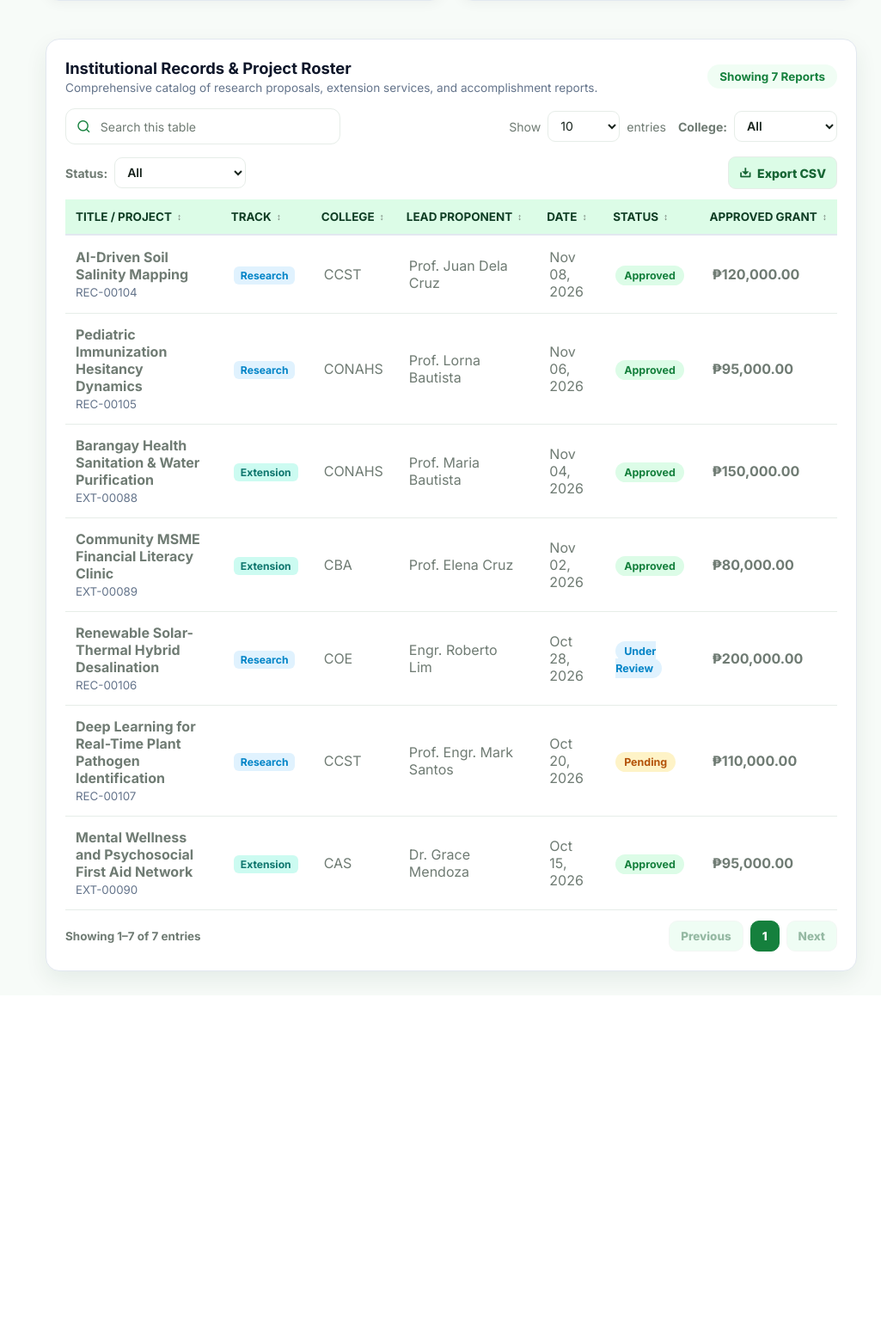
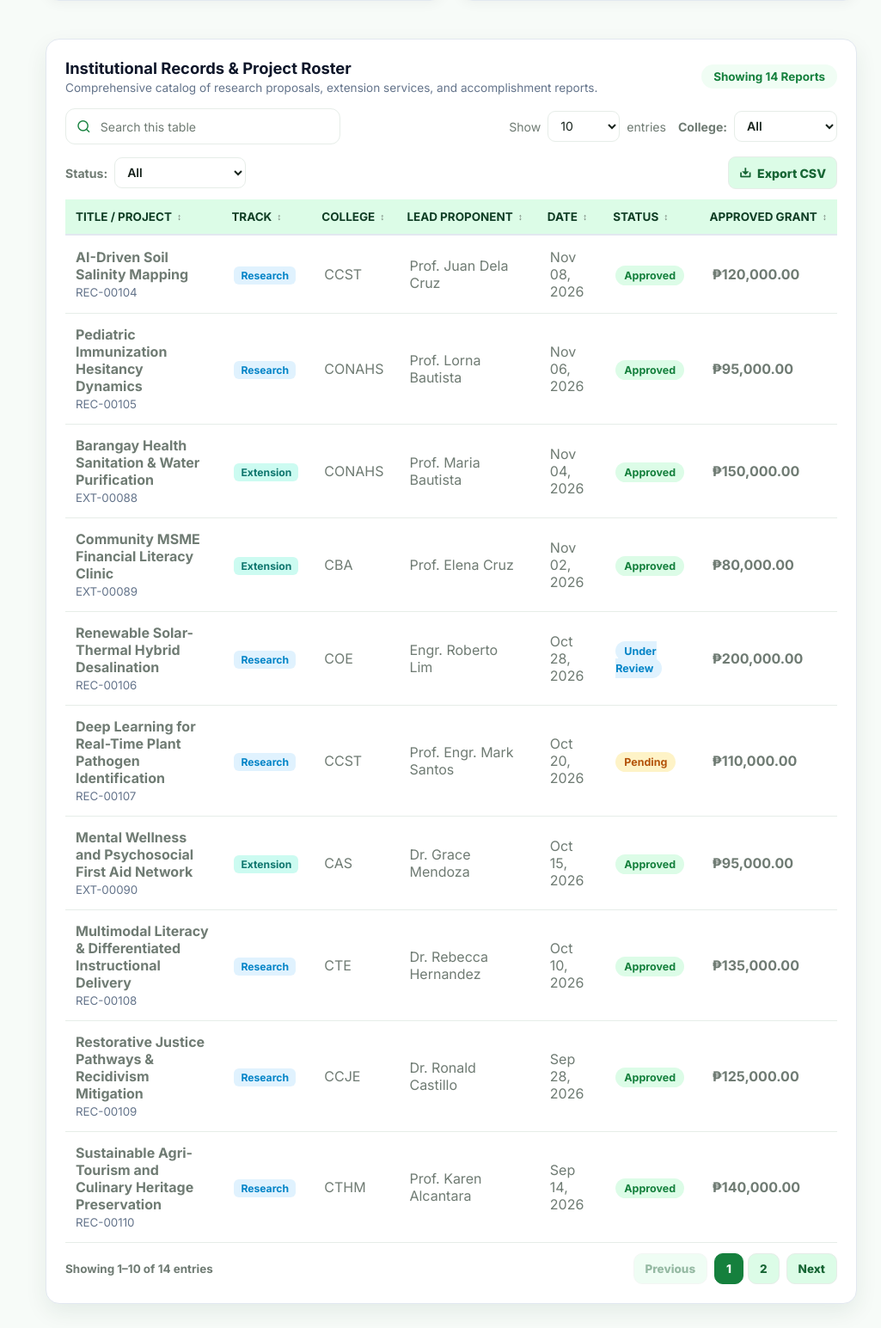
Before and after one commit to superdabs37-creator/ovpre, a PHP site: page /ovpre/admin-reports.html in a window 1280 px wide. Shown: the part 898-2443 px from the top of the page at 86% size, without its empty margins (255-1280 px from the left). Before the commit the page ends 2047 px from the top, so only its background shows below. Run offline with PHP 8.4, Linux system fonts and the light colour scheme; some libraries are stand-ins or nearby versions.

Commit message:
feat(departments): populate missing colleges and departments in filters and forms

```diff
--- a/admin-documents.html
+++ b/admin-documents.html
@@ -909,6 +909,10 @@
                         <option value="College of Agriculture">College of Agriculture</option>
                         <option value="College of Arts and Sciences">College of Arts and Sciences</option>
                         <option value="College of Teacher Education">College of Teacher Education</option>
+                        <option value="College of Criminal Justice Education">College of Criminal Justice Education</option>
+                        <option value="College of Tourism and Hospitality Management">College of Tourism and Hospitality Management</option>
+                        <option value="College of Public Administration and Governance">College of Public Administration and Governance</option>
+                        <option value="College of Human Kinetics">College of Human Kinetics</option>
                     </select>
                 </label>
                 <label class="field"><span>Select File (PDF, DOCX up to 15 MB)</span>
--- a/admin-reports.html
+++ b/admin-reports.html
@@ -137,6 +137,12 @@
                                 <option value="CAS">College of Arts and Sciences (CAS)</option>
                                 <option value="CBA">College of Business and Accountancy (CBA)</option>
                                 <option value="CTE">College of Teacher Education (CTE)</option>
+                                <option value="CCJE">College of Criminal Justice Education (CCJE)</option>
+                                <option value="CTHM">College of Tourism and Hospitality Management (CTHM)</option>
+                                <option value="CPAG">College of Public Administration and Governance (CPAG)</option>
+                                <option value="CHK">College of Human Kinetics (CHK)</option>
+                                <option value="CA">College of Agriculture (CA)</option>
+                                <option value="OVPRE">Office of the Vice President for Research and Extension (OVPRE)</option>
                             </select>
                         </div>
                         <div>
@@ -235,7 +241,7 @@
                             <p style="margin: 0; font-size: 0.85rem; color: #64748b;">Comprehensive catalog of research proposals, extension services, and accomplishment reports.</p>
                         </div>
                         <span id="reportRowCount" style="font-size: 0.84rem; font-weight: 700; color: #15803d; background: #f0fdf4; padding: 6px 14px; border-radius: 999px;">
-                            Showing 7 Reports
+                            Showing 14 Reports
                         </span>
                     </div>
 
@@ -315,6 +321,69 @@
                                     <td>Oct 15, 2026</td>
                                     <td><span style="background: #dcfce7; color: #15803d; padding: 4px 10px; border-radius: 999px; font-weight: 700; font-size: 0.78rem;">Approved</span></td>
                                     <td><strong>₱95,000.00</strong></td>
+                                </tr>
+                                <tr data-track="Research" data-college="CTE" data-status="Approved">
+                                    <td style="padding: 14px 12px;"><strong>Multimodal Literacy &amp; Differentiated Instructional Delivery</strong><br><small style="color:#64748b;">REC-00108</small></td>
+                                    <td><span style="background: #e0f2fe; color: #0284c7; padding: 3px 8px; border-radius: 6px; font-weight: 700; font-size: 0.76rem;">Research</span></td>
+                                    <td>CTE</td>
+                                    <td>Dr. Rebecca Hernandez</td>
+                                    <td>Oct 10, 2026</td>
+                                    <td><span style="background: #dcfce7; color: #15803d; padding: 4px 10px; border-radius: 999px; font-weight: 700; font-size: 0.78rem;">Approved</span></td>
+                                    <td><strong>₱135,000.00</strong></td>
+                                </tr>
+                                <tr data-track="Research" data-college="CCJE" data-status="Approved">
+                                    <td style="padding: 14px 12px;"><strong>Restorative Justice Pathways &amp; Recidivism Mitigation</strong><br><small style="color:#64748b;">REC-00109</small></td>
+                                    <td><span style="background: #e0f2fe; color: #0284c7; padding: 3px 8px; border-radius: 6px; font-weight: 700; font-size: 0.76rem;">Research</span></td>
+                                    <td>CCJE</td>
+                                    <td>Dr. Ronald Castillo</td>
+                                    <td>Sep 28, 2026</td>
+                                    <td><span style="background: #dcfce7; color: #15803d; padding: 4px 10px; border-radius: 999px; font-weight: 700; font-size: 0.78rem;">Approved</span></td>
+                                    <td><strong>₱125,000.00</strong></td>
+                                </tr>
+                                <tr data-track="Research" data-college="CTHM" data-status="Approved">
+                                    <td style="padding: 14px 12px;"><strong>Sustainable Agri-Tourism and Culinary Heritage Preservation</strong><br><small style="color:#64748b;">REC-00110</small></td>
+                                    <td><span style="background: #e0f2fe; color: #0284c7; padding: 3px 8px; border-radius: 6px; font-weight: 700; font-size: 0.76rem;">Research</span></td>
+                                    <td>CTHM</td>
+                                    <td>Prof. Karen Alcantara</td>
+                                    <td>Sep 14, 2026</td>
+                                    <td><span style="background: #dcfce7; color: #15803d; padding: 4px 10px; border-radius: 999px; font-weight: 700; font-size: 0.78rem;">Approved</span></td>
+                                    <td><strong>₱140,000.00</strong></td>
+                                </tr>
+                                <tr data-track="Extension" data-college="CPAG" data-status="Approved">
+                                    <td style="padding: 14px 12px;"><strong>Citizen Participatory Budgeting &amp; Municipal Transparency</strong><br><small style="color:#64748b;">EXT-00094</small></td>
+                                    <td><span style="background: #ccfbf1; color: #0f766e; padding: 3px 8px; border-radius: 6px; font-weight: 700; font-size: 0.76rem;">Extension</span></td>
+                                    <td>CPAG</td>
+                                    <td>Dr. Teresa Aguilar</td>
+                                    <td>Aug 29, 2026</td>
+                                    <td><span style="background: #dcfce7; color: #15803d; padding: 4px 10px; border-radius: 999px; font-weight: 700; font-size: 0.78rem;">Approved</span></td>
+                                    <td><strong>₱115,000.00</strong></td>
+                                </tr>
+                                <tr data-track="Research" data-college="CHK" data-status="Approved">
+                                    <td style="padding: 14px 12px;"><strong>Ergonomic Biomechanics &amp; Sedentary Health Intervention</strong><br><small style="color:#64748b;">REC-00112</small></td>
+                                    <td><span style="background: #e0f2fe; color: #0284c7; padding: 3px 8px; border-radius: 6px; font-weight: 700; font-size: 0.76rem;">Research</span></td>
+                                    <td>CHK</td>
+                                    <td>Prof. Carlos Dizon</td>
+                                    <td>Aug 10, 2026</td>
+                                    <td><span style="background: #dcfce7; color: #15803d; padding: 4px 10px; border-radius: 999px; font-weight: 700; font-size: 0.78rem;">Approved</span></td>
+                                    <td><strong>₱90,000.00</strong></td>
+                                </tr>
+                                <tr data-track="Research" data-college="CA" data-status="Approved">
+                                    <td style="padding: 14px 12px;"><strong>Bio-Organic Pest Control for Calamansi Growers</strong><br><small style="color:#64748b;">REC-00113</small></td>
+                                    <td><span style="background: #e0f2fe; color: #0284c7; padding: 3px 8px; border-radius: 6px; font-weight: 700; font-size: 0.76rem;">Research</span></td>
+                                    <td>CA</td>
+                                    <td>Dr. Fernando Morales</td>
+                                    <td>Jul 15, 2026</td>
+                                    <td><span style="background: #dcfce7; color: #15803d; padding: 4px 10px; border-radius: 999px; font-weight: 700; font-size: 0.78rem;">Approved</span></td>
+                                    <td><strong>₱160,000.00</strong></td>
+                                </tr>
+                                <tr data-track="Research" data-college="OVPRE" data-status="Approved">
+                                    <td style="padding: 14px 12px;"><strong>Institutional Research Agenda &amp; IP Commercialization</strong><br><small style="color:#64748b;">REC-00101</small></td>
+                                    <td><span style="background: #e0f2fe; color: #0284c7; padding: 3px 8px; border-radius: 6px; font-weight: 700; font-size: 0.76rem;">Research</span></td>
+                                    <td>OVPRE</td>
+                                    <td>Dr. Aris Thorne</td>
+                                    <td>Jun 12, 2026</td>
+                                    <td><span style="background: #dcfce7; color: #15803d; padding: 4px 10px; border-radius: 999px; font-weight: 700; font-size: 0.78rem;">Approved</span></td>
+                                    <td><strong>₱250,000.00</strong></td>
                                 </tr>
                             </tbody>
                         </table>
--- a/database/seed.sql
+++ b/database/seed.sql
@@ -9,7 +9,10 @@ INSERT IGNORE INTO departments (id, department_name) VALUES
 (6, 'College of Human Kinetics'),
 (7, 'College of Teacher Education'),
 (8, 'College of Tourism and Hospitality Management'),
-(9, 'College of Accountancy')
+(9, 'College of Accountancy'),
+(10, 'College of Criminal Justice Education'),
+(11, 'College of Public Administration and Governance'),
+(12, 'College of Agriculture')
 ON DUPLICATE KEY UPDATE department_name = VALUES(department_name);
 
 INSERT IGNORE INTO categories (id, category_name) VALUES
--- a/register.html
+++ b/register.html
@@ -962,6 +962,9 @@
                         <option value="7">College of Criminal Justice Education (CCJE)</option>
                         <option value="8">College of Tourism and Hospitality Management (CTHM)</option>
                         <option value="9">College of Public Administration and Governance (CPAG)</option>
+                        <option value="10">College of Human Kinetics (CHK)</option>
+                        <option value="11">College of Agriculture (CA)</option>
+                        <option value="12">Office of the Vice President for Research and Extension (OVPRE)</option>
                     </select>
                 </div>
             </div>
--- a/seed-demo-data.php
+++ b/seed-demo-data.php
@@ -121,7 +121,10 @@ try {
         6 => 'College of Human Kinetics',
         7 => 'College of Teacher Education',
         8 => 'College of Tourism and Hospitality Management',
-        9 => 'College of Accountancy'
+        9 => 'College of Accountancy',
+        10 => 'College of Criminal Justice Education',
+        11 => 'College of Public Administration and Governance',
+        12 => 'College of Agriculture'
     ];
     foreach ($defaultDepartments as $dId => $dName) {
         $foundId = array_search($dName, $existingDepts, true);
--- a/upload-document.html
+++ b/upload-document.html
@@ -134,6 +134,8 @@
                                     <option value="College of Criminal Justice Education (CCJE)">College of Criminal Justice Education (CCJE)</option>
                                     <option value="College of Tourism and Hospitality Management (CTHM)">College of Tourism and Hospitality Management (CTHM)</option>
                                     <option value="College of Public Administration and Governance (CPAG)">College of Public Administration and Governance (CPAG)</option>
+                                    <option value="College of Human Kinetics (CHK)">College of Human Kinetics (CHK)</option>
+                                    <option value="College of Agriculture (CA)">College of Agriculture (CA)</option>
                                     <option value="Office of the Vice President for Research and Extension">Office of the Vice President for Research and Extension</option>
                                 </select>
                             </div>
```
Also changed, not shown: extension.html (+10 -0 lines), research.html (+10 -0 lines).
